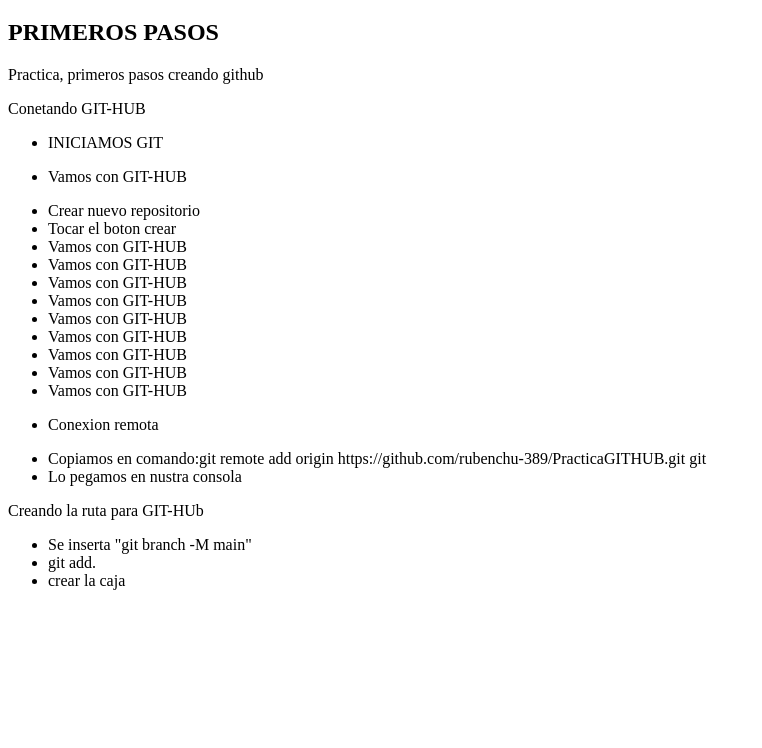
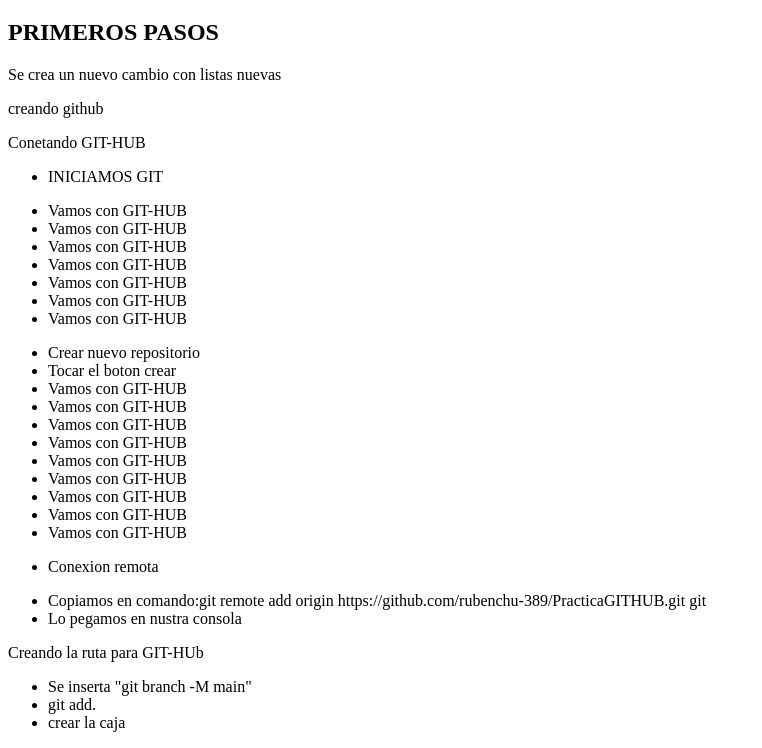
Before and after one commit to rubenchu-389/PracticaGITHUB, a plain HTML site: page index.html in a window 1280 px wide. Shown: the part 61-809 px from the top of the page, without its empty margins (0-762 px from the left). Drawn offline with Linux system fonts and the light colour scheme.

Commit message:
Creando mi primera subida a GIT-HUB otro2

```diff
--- a/index.html
+++ b/index.html
@@ -8,13 +8,21 @@
   <body>
     <h1>GITHUB</h1>
     <h2>PRIMEROS PASOS</h2>
-    <p>Practica, primeros pasos creando github</p>
+    <p>Se crea un nuevo cambio con listas nuevas</p>
+    <p>creando github</p>
     <p>Conetando GIT-HUB</p>
     <ul>
       <li>INICIAMOS GIT</li>
     </ul>
     <ul>
       <li>Vamos con GIT-HUB</li>
+      <li>Vamos con GIT-HUB</li>
+      <li>Vamos con GIT-HUB</li>
+      <li>Vamos con GIT-HUB</li>
+      <li>Vamos con GIT-HUB</li>
+      <li>Vamos con GIT-HUB</li>
+      <li>Vamos con GIT-HUB</li>
+
     </ul>
     <ul>
       <li>Crear nuevo repositorio</li>
```
